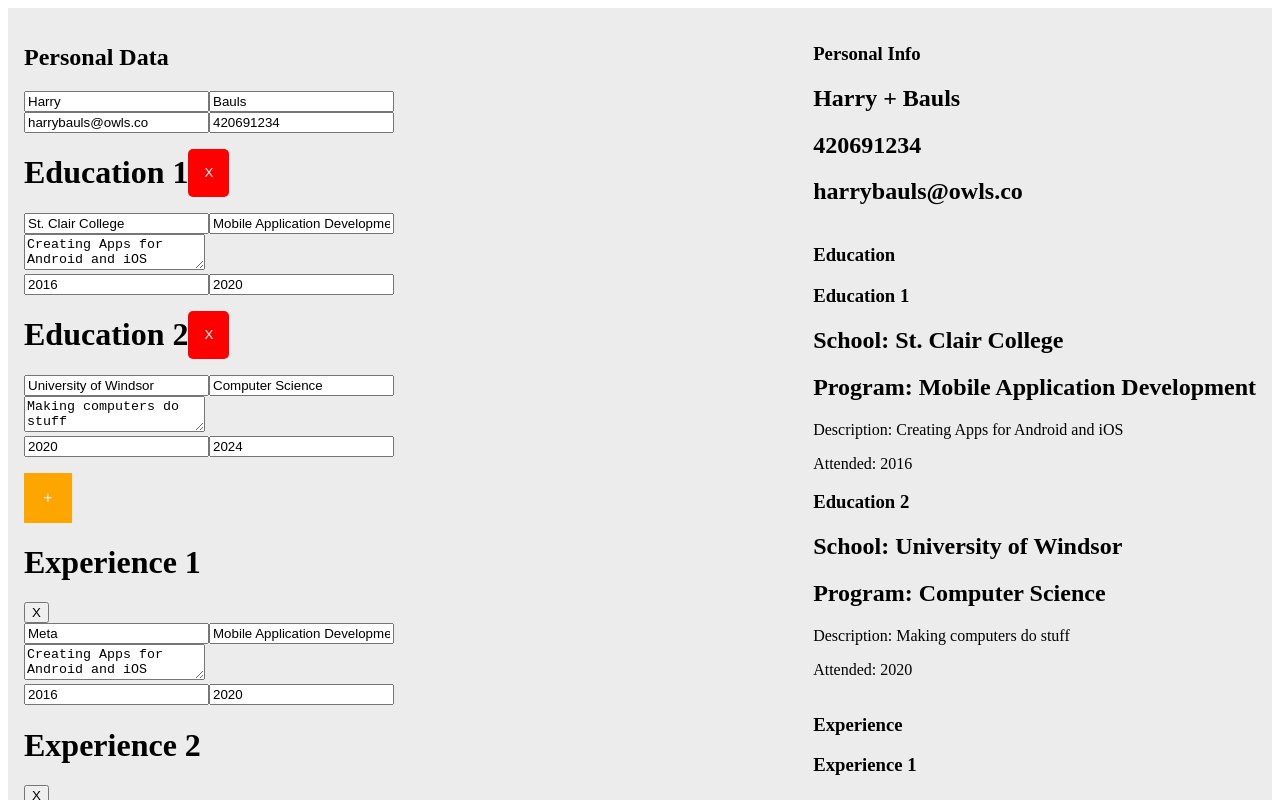
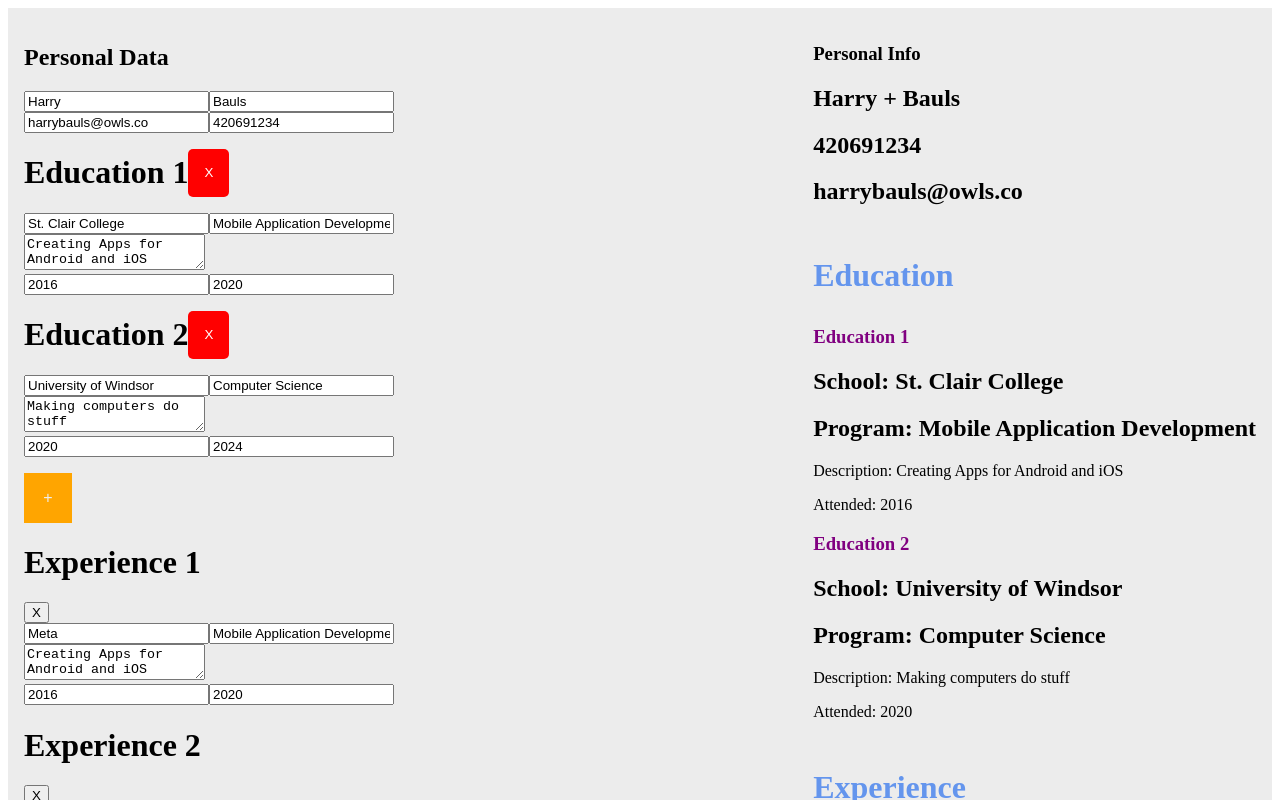
Before and after one commit to Abazzi/cv-application-react, a React (Vite) app: page / in a window 1280 px wide. Shown: the top 800 px of the page. Built offline with nearby package versions, Linux system fonts and the light colour scheme.

Commit message:
feat: added styling for headers

```diff
--- a/src/styles/index.scss
+++ b/src/styles/index.scss
@@ -35,6 +35,11 @@
   }
 }
 
+.section-header {
+  color: cornflowerblue;
+  font-size: 2rem;
+}
+
 .education-heading {
   display: inline-flex;
   justify-content: space-around;
@@ -54,3 +59,9 @@
     }
   }
 }
+
+.skill > h1,
+.experience > h1,
+.education > h1 {
+  color: purple;
+}
```
